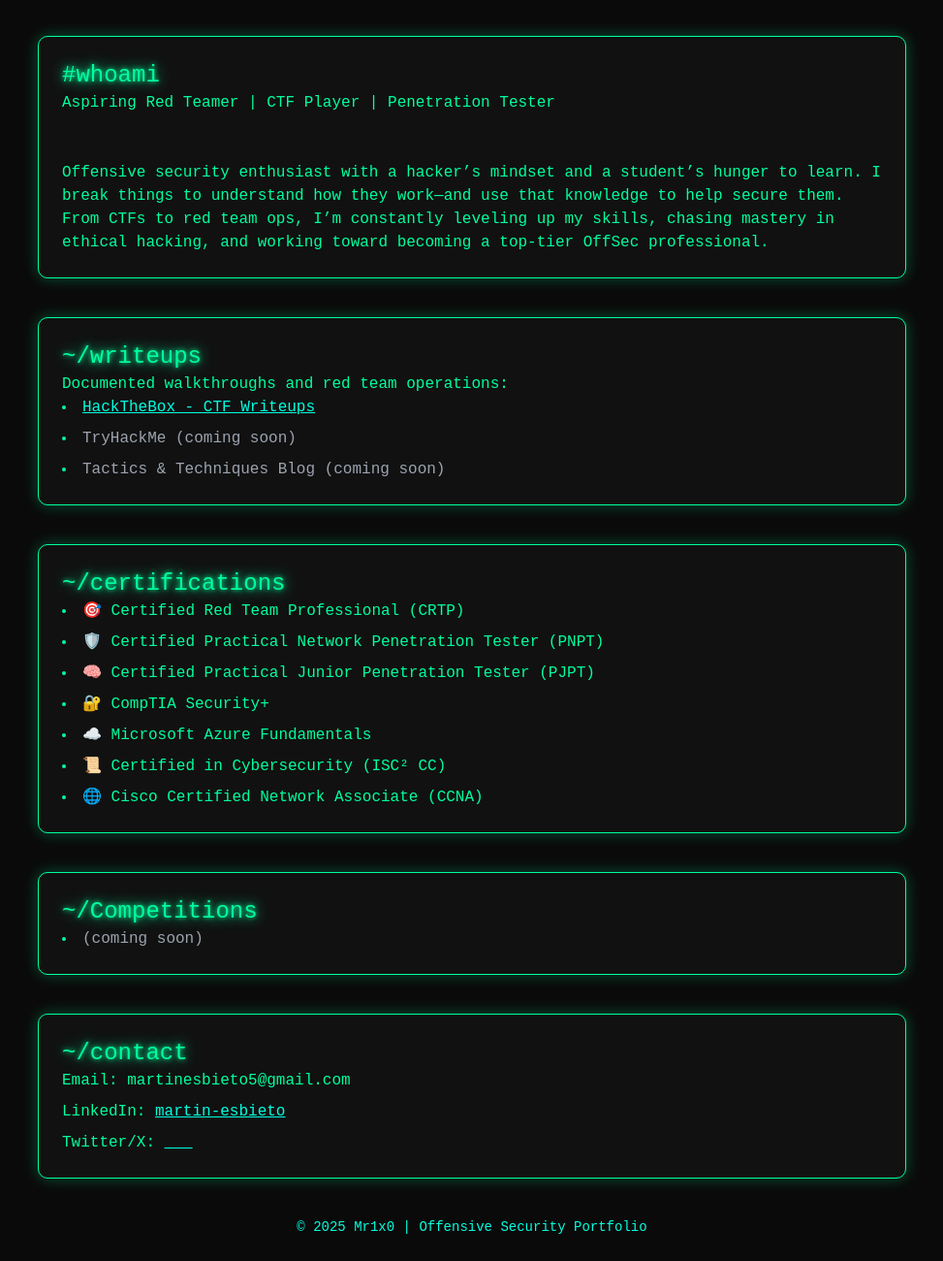
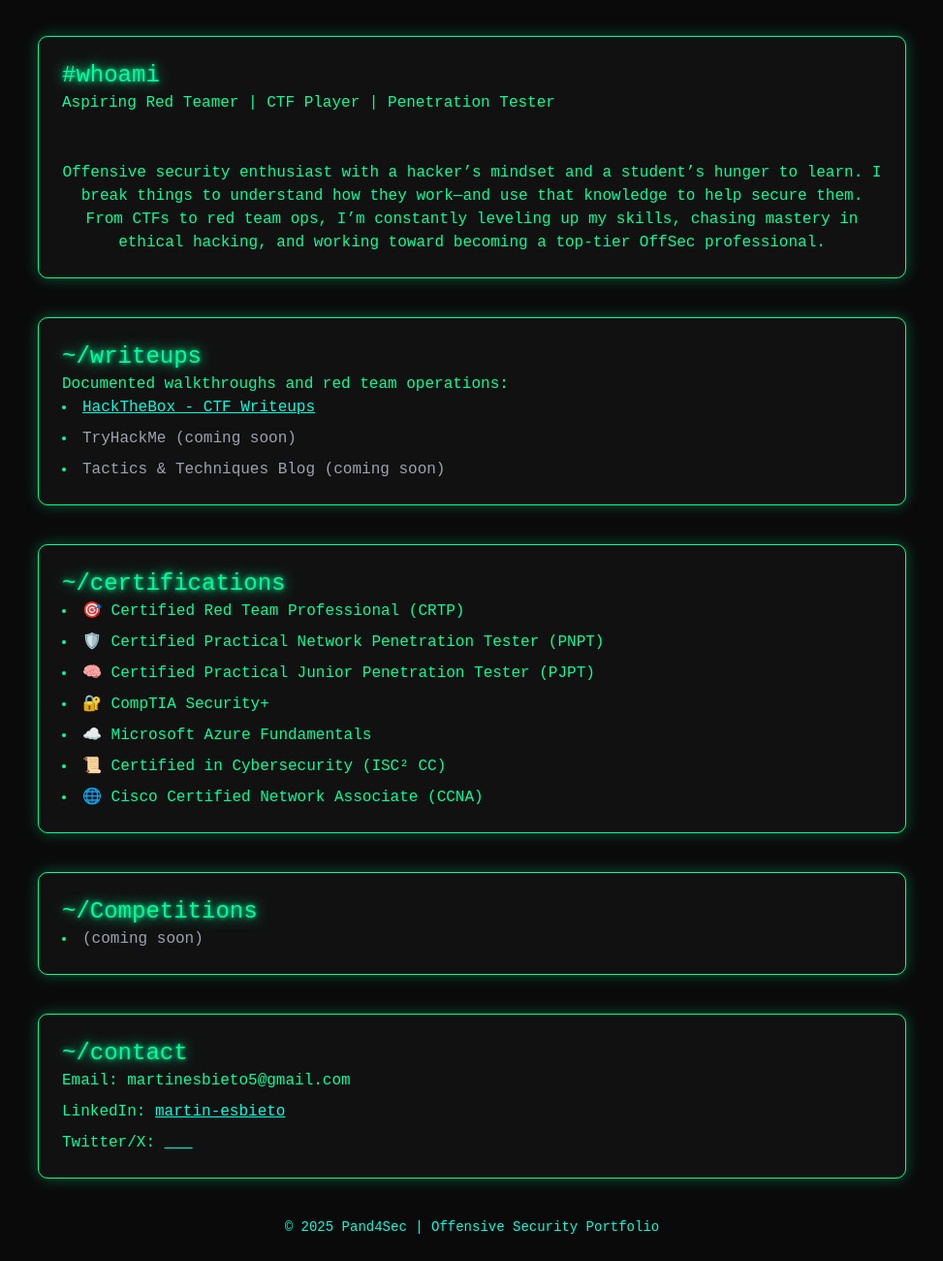
Before and after one commit to 0xA-bit/OffSec-Portfolio, a plain HTML site: page index.html in a window 1280 px wide. Shown: the part 661-1961 px from the top of the page at 97% size, without its empty margins (153-1126 px from the left). Drawn offline with nearby package versions, Linux system fonts and the light colour scheme.

Commit message:
Update index.html

```diff
--- a/index.html
+++ b/index.html
@@ -76,7 +76,7 @@
       <h2 class="text-2xl glow">#whoami</h2>
       <p>Aspiring Red Teamer | CTF Player | Penetration Tester</p>
       <br></br>
-      <p>Offensive security enthusiast with a hacker’s mindset and a student’s hunger to learn. I break things to understand how they work—and use that knowledge to help secure them. From CTFs to red team ops, I’m constantly leveling up my skills, chasing mastery in ethical hacking, and working toward becoming a top-tier OffSec professional.</p>
+      <p class="text-center">Offensive security enthusiast with a hacker’s mindset and a student’s hunger to learn. I break things to understand how they work—and use that knowledge to help secure them. From CTFs to red team ops, I’m constantly leveling up my skills, chasing mastery in ethical hacking, and working toward becoming a top-tier OffSec professional.</p>
     </section>
 
     <section class="terminal-box">
@@ -120,7 +120,7 @@
   </main>
 
   <footer class="text-center mt-10">
-    <p>&copy; 2025 Mr1x0 | Offensive Security Portfolio </p>
+    <p>&copy; 2025 Pand4Sec | Offensive Security Portfolio </p>
   </footer>
 
 </body>
```
